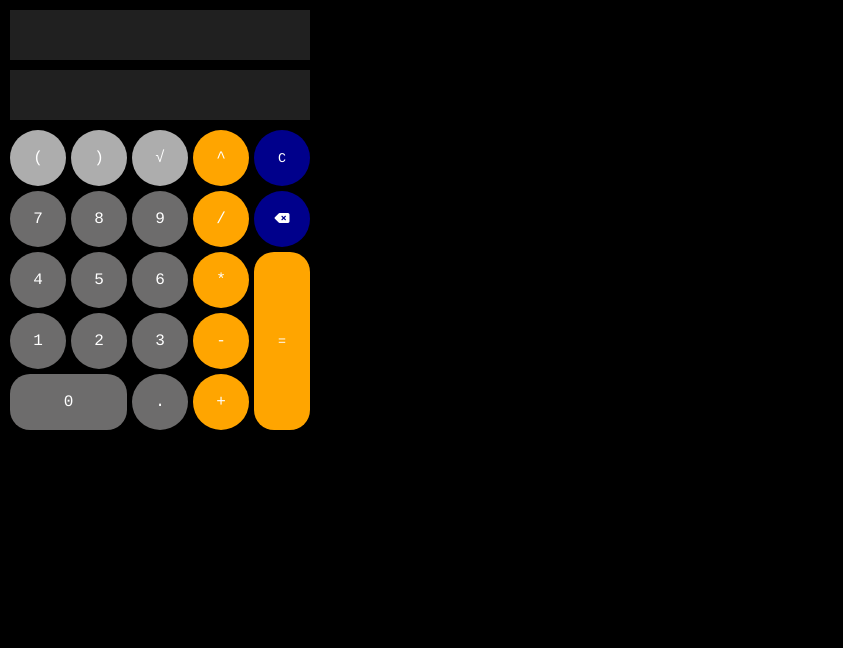
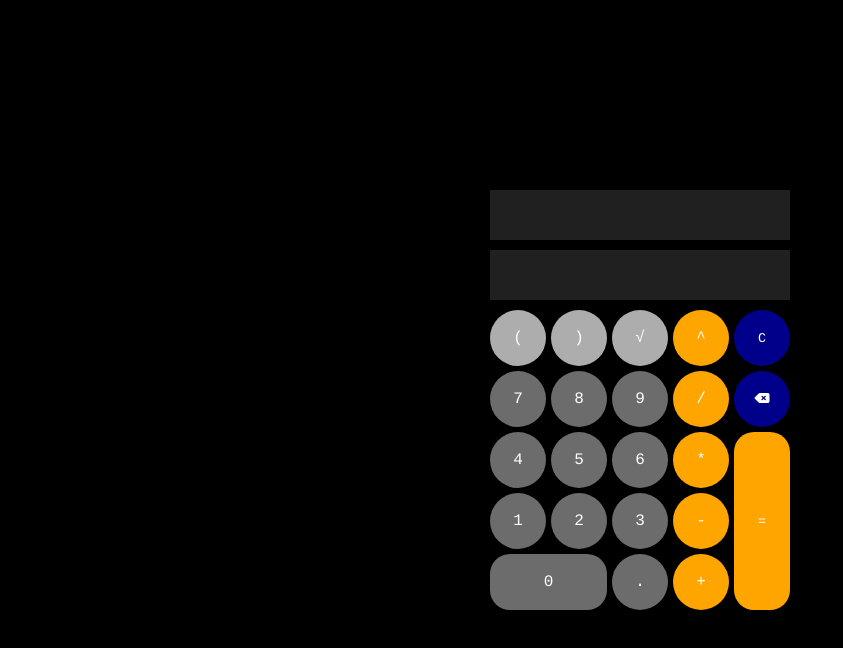
Before and after one commit to matthewjchurch/calculator, a plain HTML site: page index.html in a window 1280 px wide. Shown: the whole page, without its empty margins (0-843 px from the left). Drawn offline with Linux system fonts and the light colour scheme.

Commit message:
centered calc element

```diff
--- a/index.html
+++ b/index.html
@@ -8,6 +8,7 @@
     <script src="https://kit.fontawesome.com/07e47118c6.js" crossorigin="anonymous"></script>
 </head>
 <body>
+    <main>
         <section class="input-output">
             <div class="input">
                 <h2></h2>
@@ -40,6 +41,7 @@
             <div>.</div>
             <div class="operator">+</div>
         </section>
+    </main>
     <script src="app.js"></script>
 </body>
 </html>
--- a/styles.css
+++ b/styles.css
@@ -8,6 +8,9 @@
 body {
     background: black;
     margin: 10px;
+    display: flex;
+    justify-content: space-around;
+    align-items: center;
 }
 
 .input-output div {
```
Lines whose indentation alone changed are shown as unchanged.
